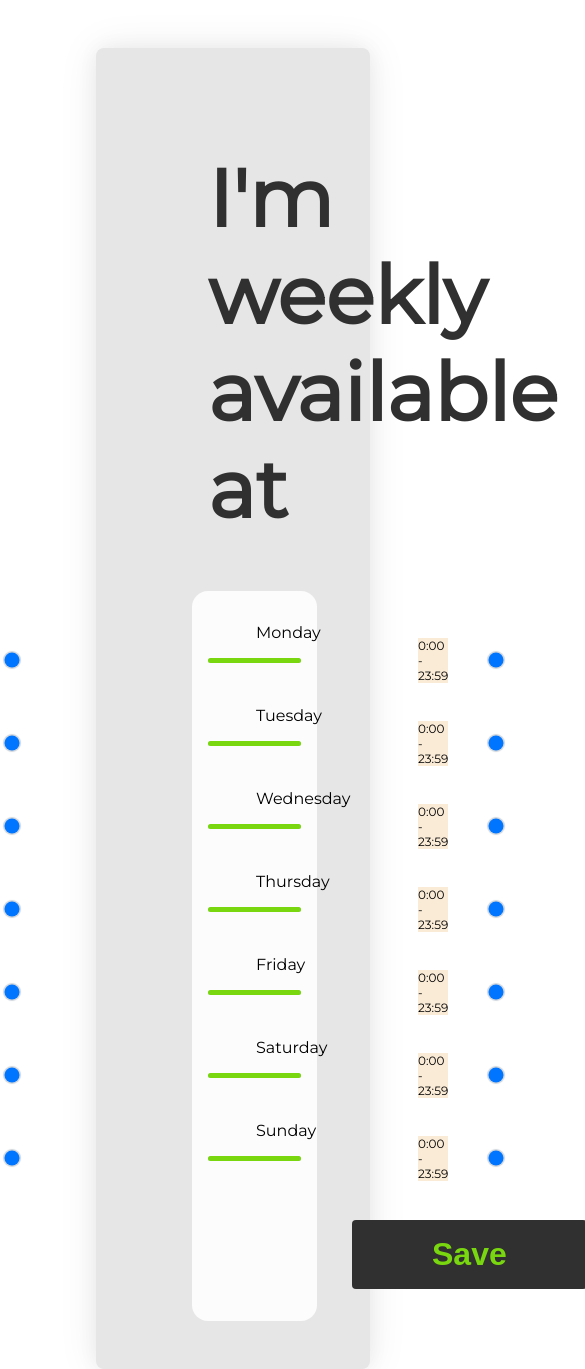
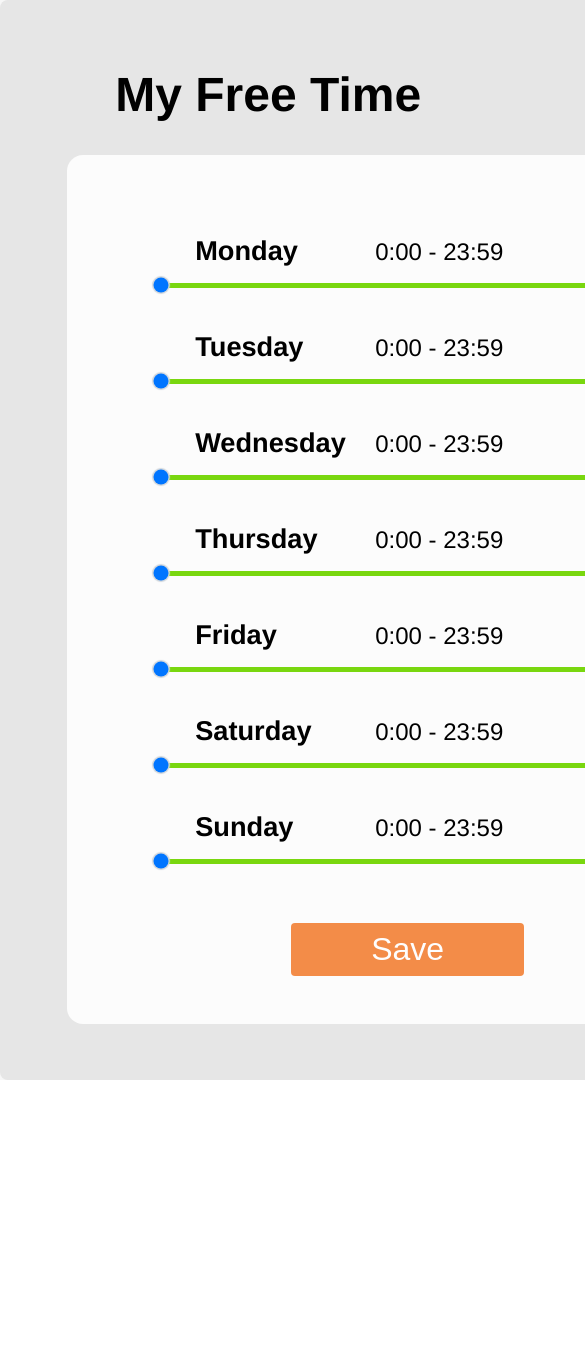
Before and after one commit to maya-salcedo/challenge, a React (Create React App) app in the folder client/: page / in a window 390 px wide. Shown: the top 1369 px of the page, 585 px wide, since content can reach past the window. After the commit the page ends 1080 px from the top, so only its background shows below. Built offline with nearby package versions, Linux system fonts and the light colour scheme.

Commit message:
styled to be screen responsive

```diff
--- a/client/src/components/content/styles/content.js
+++ b/client/src/components/content/styles/content.js
@@ -1,58 +1,75 @@
 import styled from 'styled-components';
 
 export const Container = styled.div`
-  display: flex;
-  flex-direction: column;
-  text-align: left;
-  padding: 3rem 6rem;
-  background-color: #fff;
-  font-family: 'Montserrat', sans-serif;
-  height: 100vh;
+  width: auto;
 `;
 
 export const Base = styled.div`
+  box-sizing: content-box;
   background-color: #e6e6e6;
   border-radius: 0.5rem;
-  padding: 1rem 3rem;
+  padding: 1rem 3rem 3rem;
   box-shadow: 0 0 20px rgba(0, 0, 0, 0.05), 0 0px 40px rgba(0, 0, 0, 0.08);
-  width: 90%;
+  width: min-content;
+  margin: auto;
+  margin-top: 5rem;
+
+  @media (max-width: 1000px) {
+    padding: 0.5rem 1rem 1.5rem;
+    margin-top: 4rem;
+  }
+
+  @media (max-width: 890px) {
+    margin-top: auto;
+  }
+
+  @media (max-width: 700px) {
+    padding: 0.2rem 0.2rem 1.5rem;
+  }
 `;
 
 export const Frame = styled.div`
   background-color: #fcfcfc;
-  width: 70%;
+  width: auto;
   height: auto;
-  margin: 2rem 3rem;
+  margin: 2rem 4rem;
   border-radius: 1rem;
 `;
 
 export const Title = styled.h1`
-  font-size: 5rem;
-
+  font-size: 3rem;
   padding: 2rem 4rem 0rem 4rem;
-  color: #303030;
+  margin-left: 3rem;
 `;
 
 export const Group = styled.div`
-  padding: 1rem;
+  padding: 1rem 6rem;
+  width: 30rem;
+
   :first-of-type {
-    padding-top: 2rem;
+    padding-top: 5rem;
   }
 `;
 
 export const Day = styled.div`
-  padding-left: 3rem;
+  padding-left: 2rem;
+  font-size: 1.7rem;
+  font-weight: bold;
 `;
 
 export const Button = styled.button`
-  background-color: #303030;
+  background-color: #f2711c;
   border-radius: 4px;
   font-size: 2rem;
-  font-weight: bold;
-  margin: 2rem 10rem;
-  padding: 1rem 5rem;
+  margin: 2rem 14rem 3rem;
+  padding: 0.5rem 5rem;
   border: 0;
   color: white;
   cursor: pointer;
-  color: #79d70f;
+  color: #fff;
+  opacity: 0.8;
+
+  :hover {
+    opacity: 1;
+  }
 `;
--- a/client/src/components/rangeSlider/index.js
+++ b/client/src/components/rangeSlider/index.js
@@ -6,7 +6,7 @@ import {
   Range,
   Slider,
   Track,
-  Value,
+  TimeRange,
 } from './styles/rangeSlider';
 
 export default function RangerSlider({ children, ...restProps }) {
@@ -39,6 +39,9 @@ RangerSlider.Range = function RangerSliderRange({ children, ...restProps }) {
   return <Range {...restProps}>{children}</Range>;
 };
 
-RangerSlider.Value = function RangerSliderValue({ children, ...restProps }) {
-  return <Value {...restProps}>{children}</Value>;
+RangerSlider.TimeRange = function RangerSliderTimeRange({
+  children,
+  ...restProps
+}) {
+  return <TimeRange {...restProps}>{children}</TimeRange>;
 };
--- a/client/src/components/rangeSlider/styles/rangeSlider.js
+++ b/client/src/components/rangeSlider/styles/rangeSlider.js
@@ -14,12 +14,12 @@ export const Input = styled.input`
   width: 500px;
   outline: none;
 
-  ::-webkit-slider-thumb {
+  &::-webkit-slider-thumb {
     -webkit-appearance: none;
     -webkit-tap-highlight-color: transparent;
   }
 
-  ::-webkit-slider-thumb {
+  &::-webkit-slider-thumb {
     background-color: #f1f5f7;
     border: none;
     border-radius: 50%;
@@ -32,7 +32,7 @@ export const Input = styled.input`
     position: relative;
   }
 
-  ::-moz-range-thumb {
+  &::-moz-range-thumb {
     background-color: #f1f5f7;
     border: none;
     border-radius: 50%;
@@ -84,11 +84,11 @@ export const Range = styled.div`
   z-index: 5;
 `;
 
-export const Value = styled.div`
+export const TimeRange = styled.div`
   position: absolute;
   color: black;
-  font-size: 12px;
-  margin-top: -20px;
-  background-color: antiquewhite;
+  font-size: 1.5rem;
+  margin-top: -2.9rem;
   left: 210px;
+  padding: 2px;
 `;
--- a/client/src/containers/content.js
+++ b/client/src/containers/content.js
@@ -16,7 +16,7 @@ export function ContentContainer() {
   return (
     <Content>
       <Content.Base>
-        <Content.Title>I'm weekly available at</Content.Title>
+        <Content.Title>My Free Time</Content.Title>
         <Content.Frame>
           {daysOfWeek.map((day) => {
             return (
--- a/client/src/containers/rangeSlider.js
+++ b/client/src/containers/rangeSlider.js
@@ -70,9 +70,9 @@ export function MultiRangeSlider({ min, max, onChange }) {
       <RangeSlider.Slider>
         <RangeSlider.Track />
         <div ref={range} className="slider__range" />
-        <RangeSlider.Value>
+        <RangeSlider.TimeRange>
           {`${minVal}:00`} - {maxVal === 24 ? '23:59' : `${maxVal}:00`}
-        </RangeSlider.Value>
+        </RangeSlider.TimeRange>
       </RangeSlider.Slider>
     </RangeSlider>
   );
--- a/client/src/global-styles.js
+++ b/client/src/global-styles.js
@@ -9,5 +9,6 @@ export const GlobalStyle = createGlobalStyle`
     color: #00000;
     font-size: 16px;
     margin: 0;
+    padding: 0;
   }
 `;
```
